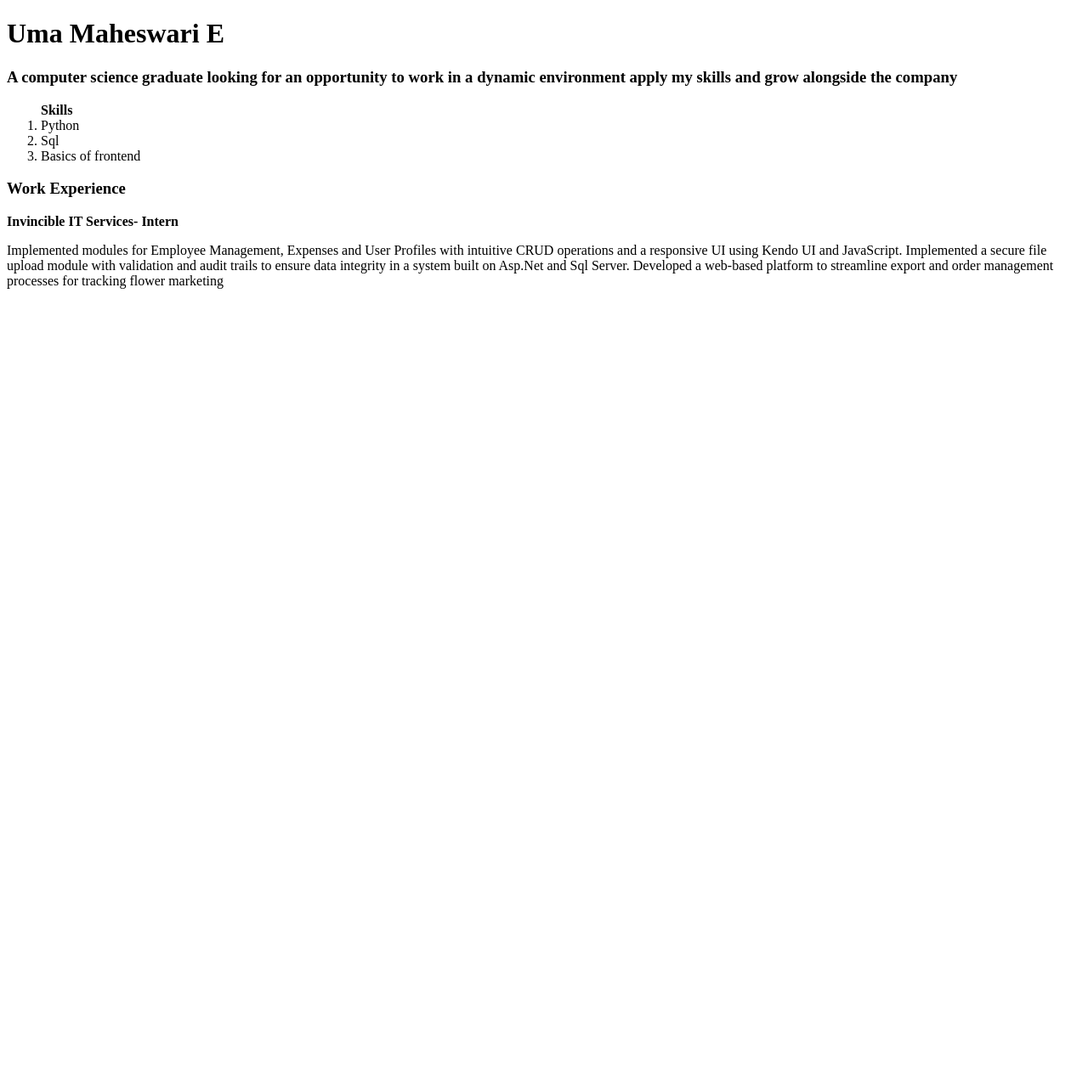
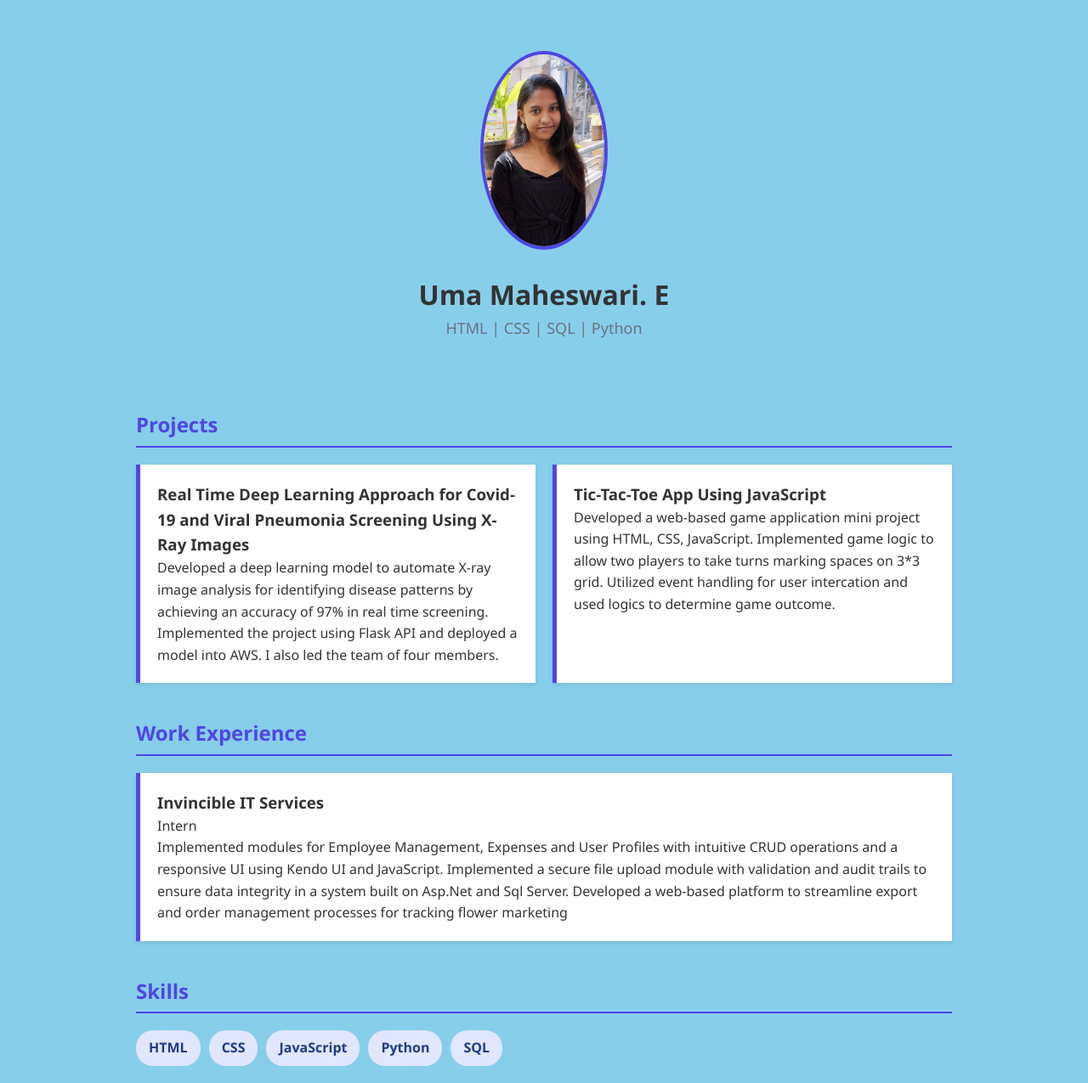
Before and after one commit to Uma-e30/Ak, a plain HTML site: page portfolio.html in a window 1280 px wide. Shown: the whole page at 85% size. Before the commit the page ends 800 px from the top, so only its background shows below. Drawn offline with Linux system fonts and the light colour scheme.

Commit message:
Created portfolio

```diff
--- a/portfolio.html
+++ b/portfolio.html
@@ -1,20 +1,57 @@
 <!DOCTYPE html>
-<html lang="en">
+<html>
 <head>
-    <meta charset="UTF-8">
-    <meta name="viewport" content="width=device-width, initial-scale=1.0">
-    <title>Portfolio</title>
+  <title>My Portfolio</title>
+  <meta name="viewport" content="width=device-width, initial-scale=1.0" />
+  <link rel="stylesheet" href="style.css" />
 </head>
 <body>
-    <h1>Uma Maheswari E</h1>
-    <h3> A computer science graduate looking for an opportunity to work in a dynamic environment apply my skills and grow alongside the company</h3>
-    <ol><b>Skills</b>
-        <li>Python</li>
-        <li>Sql</li>
-        <li>Basics of frontend</li>
-    </ol>
-    <h3>Work Experience</h3>
-    <b>Invincible IT Services- Intern</b>
-    <p>Implemented modules for Employee Management, Expenses and User Profiles with intuitive CRUD operations and a responsive UI using Kendo UI and JavaScript. Implemented a secure file upload module with validation and audit trails to ensure data integrity in a system built on Asp.Net and Sql Server. Developed a web-based platform to streamline export and order management processes for tracking flower marketing  </p>
+  <div class="container">
+    <header>
+      <img src="pic.jpg" alt="Profile" class="profile-img" />
+      <h1>Uma Maheswari. E</h1>
+      <p class="tagline"> HTML | CSS | SQL | Python</p>
+    </header>
+
+    <section class="section">
+      <h2>Projects</h2>
+      <div class="card-grid">
+        <div class="card">
+          <h3>Real Time Deep Learning Approach for Covid-19 and Viral Pneumonia Screening Using X-Ray Images</h3>
+          <p>Developed a deep learning model to automate X-ray image analysis for identifying disease patterns by achieving an
+            accuracy of 97% in real time screening. Implemented the project using Flask API and deployed a model into AWS. I also led the team of four members.</p>
+        </div>
+        <div class="card">
+          <h3>Tic-Tac-Toe App Using JavaScript</h3>
+          <p> Developed a web-based game application mini project using HTML, CSS, JavaScript. Implemented game logic to
+            allow two players to take turns marking spaces on 3*3 grid. Utilized event handling for user intercation and used
+            logics to determine game outcome.</p>
+        </div>
+      </div>
+    </section>
+
+    <section class="section">
+      <h2>Work Experience</h2>
+      <div class="card">
+        <h3>Invincible IT Services</h3>
+        <p>Intern</p>
+        <p>Implemented modules for Employee Management, Expenses and User Profiles with
+            intuitive CRUD operations and a responsive UI using Kendo UI and JavaScript. Implemented a secure file upload module with validation and audit trails to ensure data
+            integrity in a system built on Asp.Net and Sql Server. Developed a web-based platform to streamline export and order management
+            processes for tracking flower marketing</p>
+      </div>
+    </section>
+
+    <section class="section">
+      <h2>Skills</h2>
+      <div class="skills-list">
+        <span>HTML</span>
+        <span>CSS</span>
+        <span>JavaScript</span>
+        <span>Python</span>
+        <span>SQL</span>
+      </div>
+    </section>
+  </div>
 </body>
 </html>
--- /dev/null
+++ b/style.css
@@ -0,0 +1,101 @@
+* {
+    margin: 0;
+    padding: 0;
+    box-sizing: border-box;
+    font-family: 'Segoe UI', sans-serif;
+  }
+
+  body {
+    background:skyblue;
+    color: #333;
+    line-height: 1.6;
+  }
+
+  .container {
+    max-width: 1000px;
+    margin: auto;
+    padding: 20px;
+  }
+
+  header {
+    text-align: center;
+    padding: 40px 20px;
+  }
+
+  .profile-img {
+    width: 150px;
+    border-radius: 50%;
+    border: 4px solid #4f46e5;
+    margin-bottom: 20px;
+  }
+
+  .tagline {
+    color: #6b7280;
+    font-size: 18px;
+  }
+
+  .section {
+    margin-top: 40px;
+  }
+
+  h2 {
+    color: #4f46e5;
+    margin-bottom: 20px;
+    border-bottom: 2px solid #4f46e5;
+    padding-bottom: 5px;
+  }
+
+  .card-grid {
+    display: grid;
+    grid-template-columns: repeat(auto-fit, minmax(250px, 1fr));
+    gap: 20px;
+  }
+
+  .card {
+    background: white;
+    padding: 20px;
+    border-left: 5px solid #4f46e5;
+    box-shadow: 0 2px 5px rgba(0,0,0,0.1);
+  }
+
+  .skills-list {
+    display: flex;
+    flex-wrap: wrap;
+    gap: 10px;
+  }
+
+  .skills-list span {
+    background: #e0e7ff;
+    color: #1e3a8a;
+    padding: 8px 15px;
+    border-radius: 20px;
+    font-weight: bold;
+  }
+
+  /* Mobile support */
+  @media (max-width: 600px) {
+    .container {
+      padding: 10px;
+    }
+
+    h1 {
+      font-size: 24px;
+    }
+
+    .tagline {
+      font-size: 16px;
+    }
+
+    .profile-img {
+      width: 100px;
+    }
+
+    .card {
+      padding: 15px;
+    }
+
+    .skills-list span {
+      font-size: 14px;
+      padding: 6px 10px;
+    }
+  }
```
Also changed, not shown: index.html (+72 -5 lines), pic.jpg (added).
